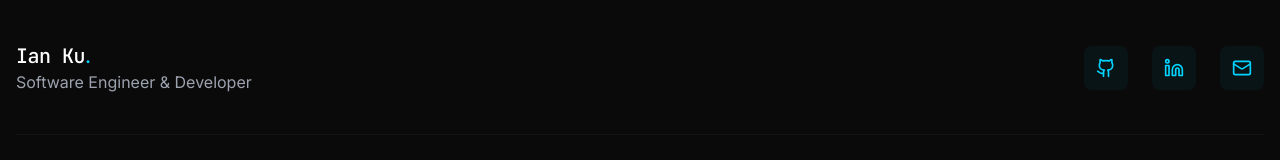
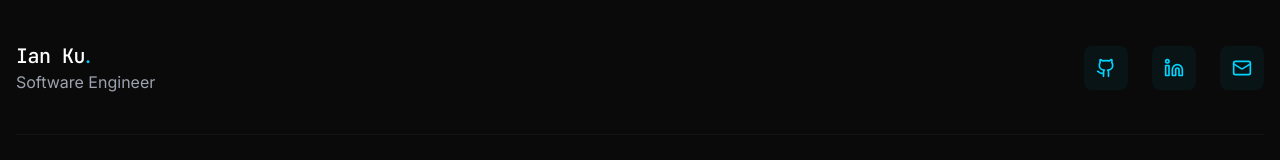
Before and after one commit to iankuys/my-portfolio-vite, a React (Vite) app: page / in a window 1280 px wide. Shown: the part 6292-6452 px from the top of the page. Built offline with nearby package versions, Linux system fonts and the light colour scheme.

Commit message:
fix footer typo

```diff
--- a/src/components/Footer.jsx
+++ b/src/components/Footer.jsx
@@ -10,7 +10,7 @@ function Footer() {
                 <div className="flex flex-col md:flex-row justify-between items-center">
                     <div className="mb-6 md:mb-0 text-center md:text-left">
                         <p className="text-xl font-semibold text-primary font-mono">Ian Ku<span className="text-accent">.</span></p>
-                        <p className="text-muted">Software Engineer & Developer</p>
+                        <p className="text-muted">Software Engineer</p>
                     </div>
 
                     <div className="flex space-x-6">
```
